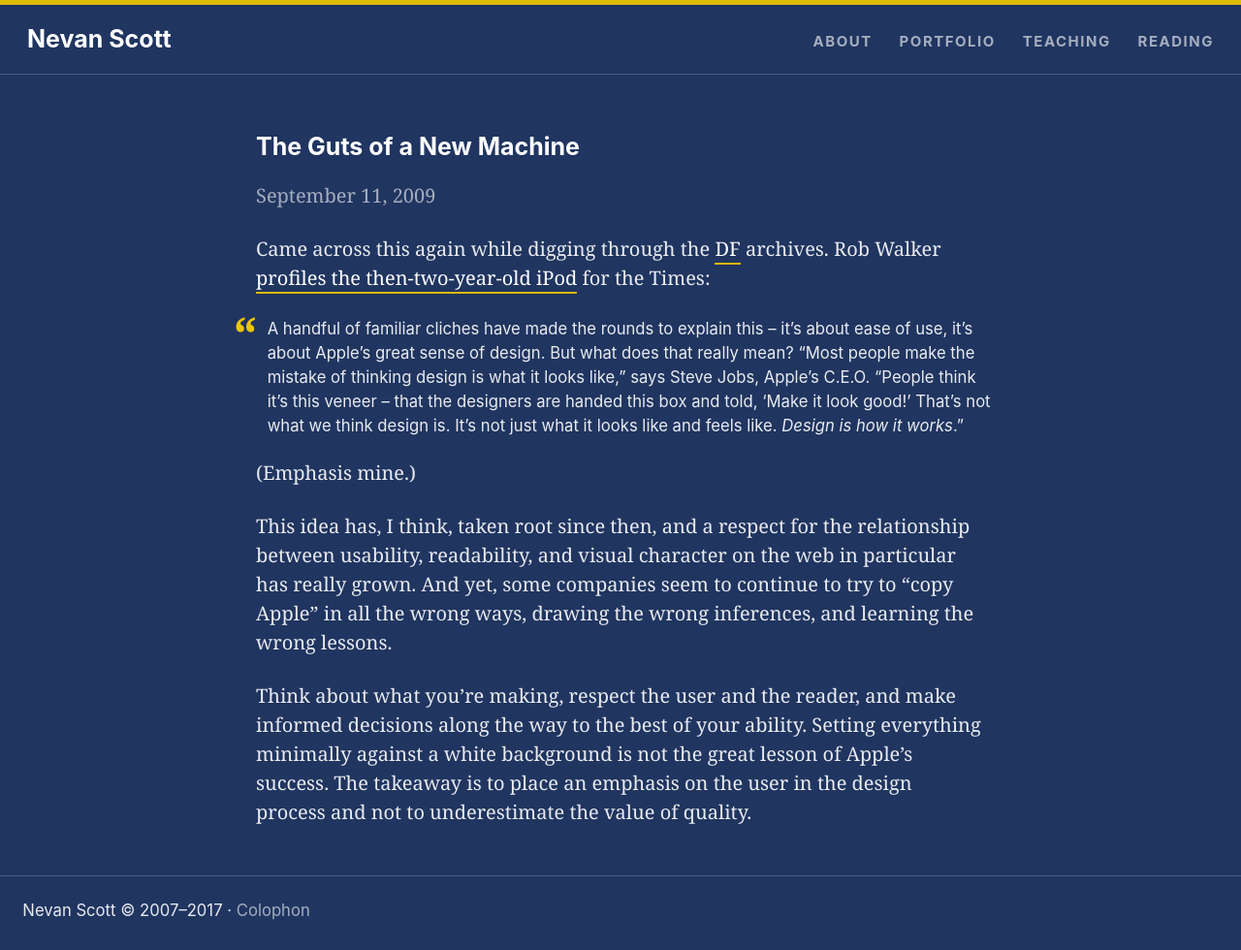
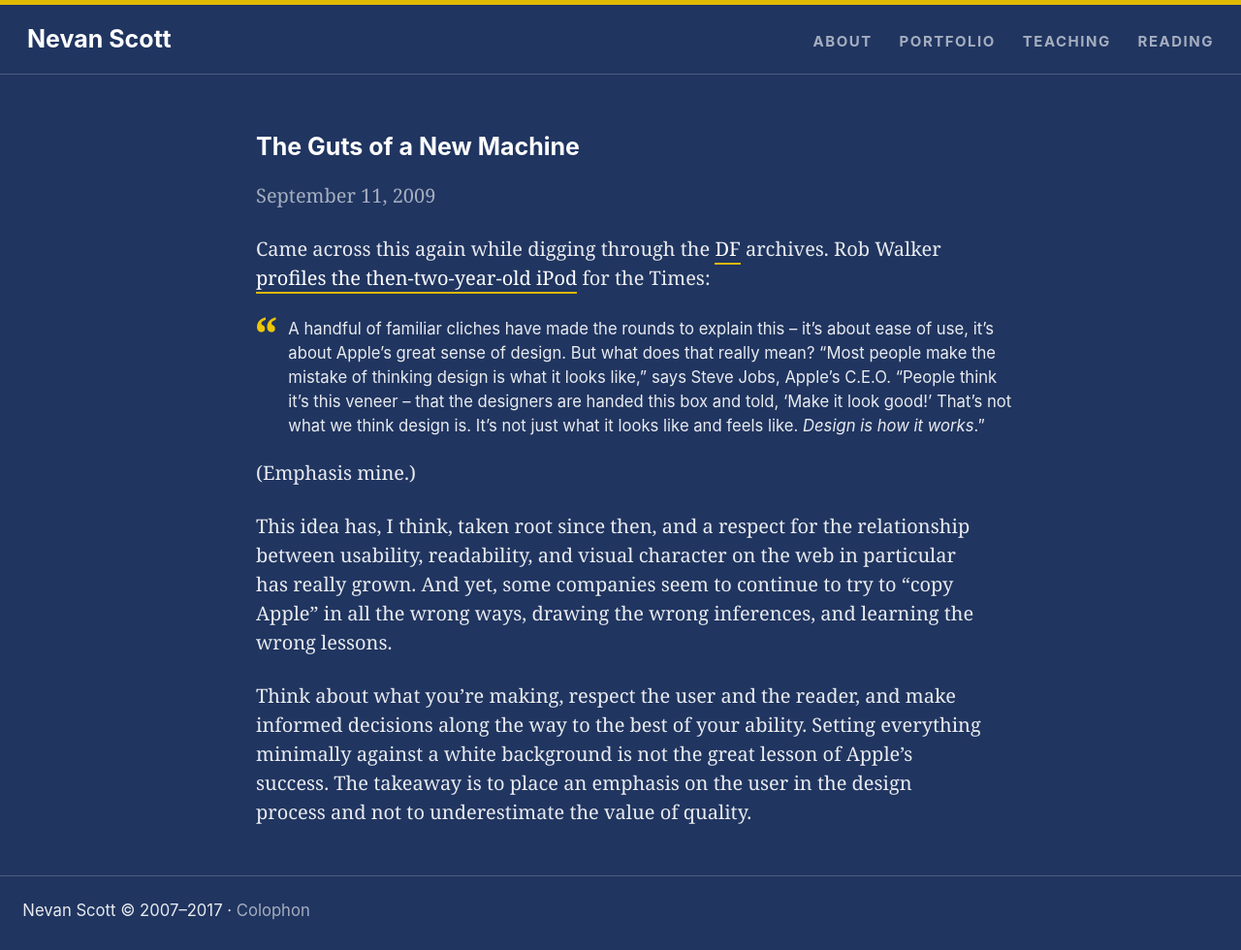
Before and after one commit to nevanscott/nevanscott.github.io, a Jekyll site: the page built from _posts/journal/2009-09-11-guts.md, in a window 1280 px wide. Shown: the whole page at 97% size. Built offline with Jekyll 4.4.1, drawn with Linux system fonts in a browser that asks for light colours.

Commit message:
increases spacing for blockquotes

```diff
--- a/_includes/main.scss
+++ b/_includes/main.scss
@@ -172,7 +172,7 @@ blockquote {
   font-size: smaller;
   margin-left: 0;
   margin-right: 0;
-  padding-left: 1.4em;
+  padding-left: 4em;
   &:before {
     color: hsl(50,93,48);
     content: '“';
```
